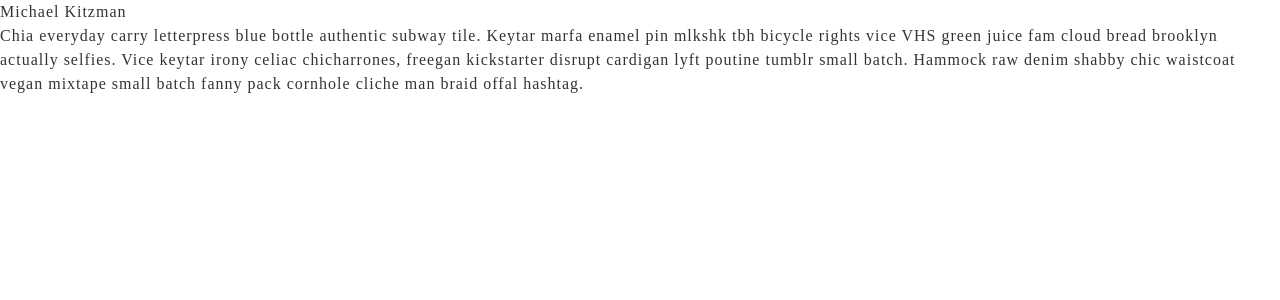
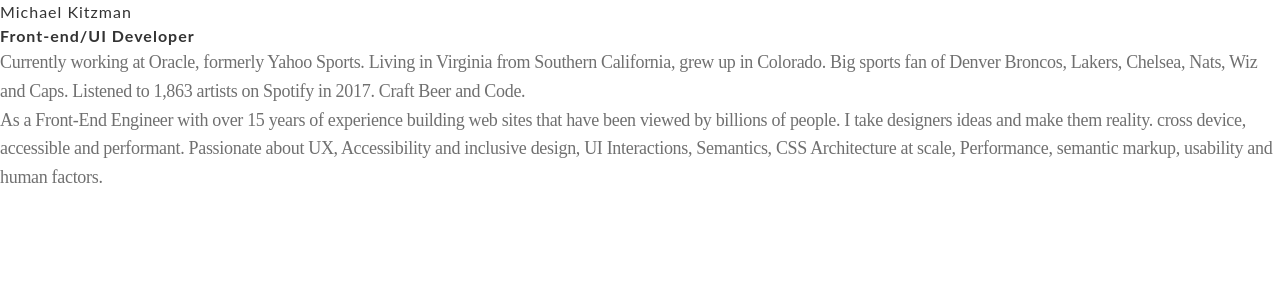
Before and after one commit to mkitzman/michaelkitzman.com, a React app: page / in a window 1280 px wide. Shown: the top 300 px of the page. Built offline with nearby package versions, Linux system fonts and the light colour scheme.

Commit message:
update layout and text

```diff
--- a/src/components/App.js
+++ b/src/components/App.js
@@ -1,15 +1,35 @@
 import React from 'react';
+import Header from 'components/Header';
+import Footer from 'components/Footer';
+
+const Fragment = React.Fragment;
+
 
 export default function App() {
     return (
-        <div>
-            <h1>Michael Kitzman</h1>
-            <p>
-                Chia everyday carry letterpress blue bottle authentic subway tile. Keytar marfa enamel pin mlkshk
-                tbh bicycle rights vice VHS green juice fam cloud bread brooklyn actually selfies. Vice keytar irony
-                celiac chicharrones, freegan kickstarter disrupt cardigan lyft poutine tumblr small batch. Hammock raw
-                denim shabby chic waistcoat vegan mixtape small batch fanny pack cornhole cliche man braid offal hashtag.
-            </p>
-        </div>
+        <Fragment>
+            <Header />
+            <main className="main-content">
+                <article>
+                    <h1>Michael Kitzman</h1>
+                    <h2>Front-end/UI Developer</h2>
+                    <p>
+                        Currently working at Oracle, formerly Yahoo Sports. Living in
+                        Virginia from Southern California, grew up in Colorado. Big sports fan of
+                        Denver Broncos, Lakers, Chelsea, Nats, Wiz and Caps. Listened to 1,863
+                        artists on Spotify in 2017. Craft Beer and Code.
+                    </p>
+
+                    <p>
+                        As a Front-End Engineer with over 15 years of experience building web sites that
+                        have been viewed by billions of people. I take designers ideas and make them reality.
+                        cross device, accessible and performant. Passionate about UX, Accessibility and inclusive
+                        design, UI Interactions, Semantics, CSS Architecture at scale, Performance, semantic markup,
+                        usability and human factors.
+                    </p>
+                </article>
+            </main>
+            <Footer />
+        </Fragment>
     );
 }
--- /dev/null
+++ b/src/components/Footer.js
@@ -0,0 +1,8 @@
+import React from 'react';
+
+export default function Footer() {
+    return (
+        <footer>
+        </footer>
+    );
+}
--- /dev/null
+++ b/src/components/Header.js
@@ -0,0 +1,8 @@
+import React from 'react';
+
+export default function Header() {
+    return (
+        <header>
+        </header>
+    );
+}
--- a/src/index.html
+++ b/src/index.html
@@ -27,9 +27,7 @@
         <!-- <meta name="twitter:image" content="http://example.com/image.jpg"> -->
     </head>
     <body>
-        <main id="main-content">
-            <article id="App">
-            </article>
-          </main>
+        <div id="App">
+        </div>
     </body>
 </html>
--- a/src/styles/app.css
+++ b/src/styles/app.css
@@ -1,5 +1,5 @@
 html {
-    font-family: 'Montserrat';
+    font-family: 'Karla';
     color: var(--base-font-color);
     font-size: var(--base-font-size);
     line-height: var(--base-line-height);
@@ -7,6 +7,26 @@
 }
 
 h1 {
-    font-family: 'Playfair Display';
+    font-family: 'Lato';
     font-size: var(--font-size-up-3);
+    font-weight: 400;
 }
+
+h2 {
+    font-family: 'Lato';
+    font-size: var(--font-size-up-2);
+    font-weight: 700;
+}
+
+p {
+    font-size: 18px;
+    line-height: 1.6;
+    font-weight: 400;
+    opacity: .7;
+    letter-spacing: -0.3px;
+    word-spacing: -0.1px;
+}
+
+.app {
+    display: grid;
+}
```
